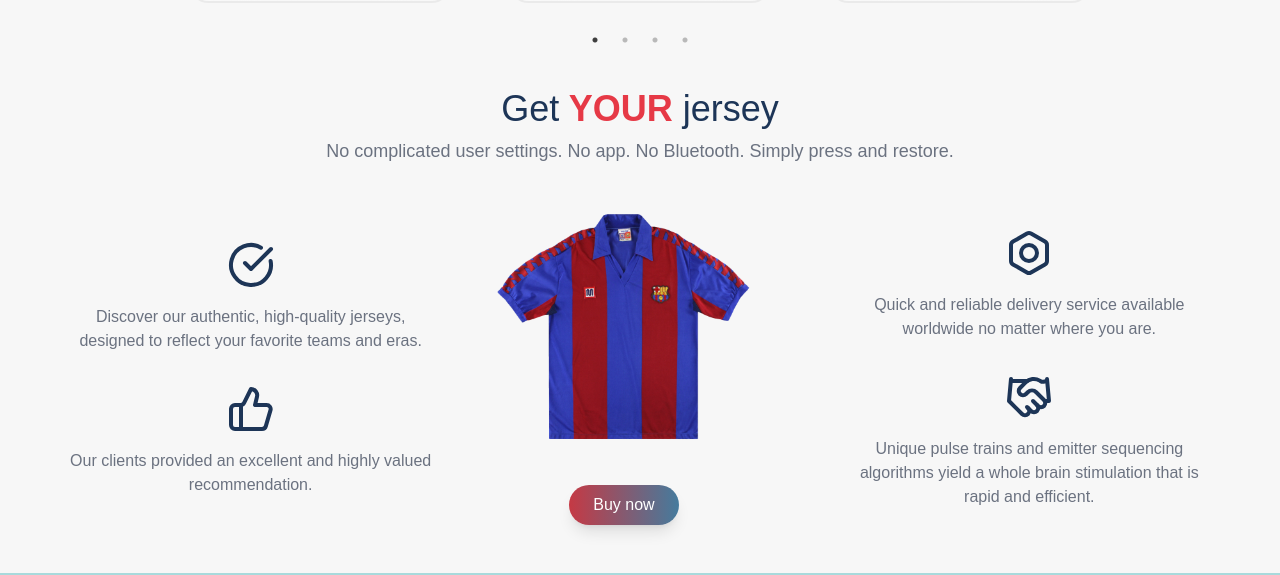
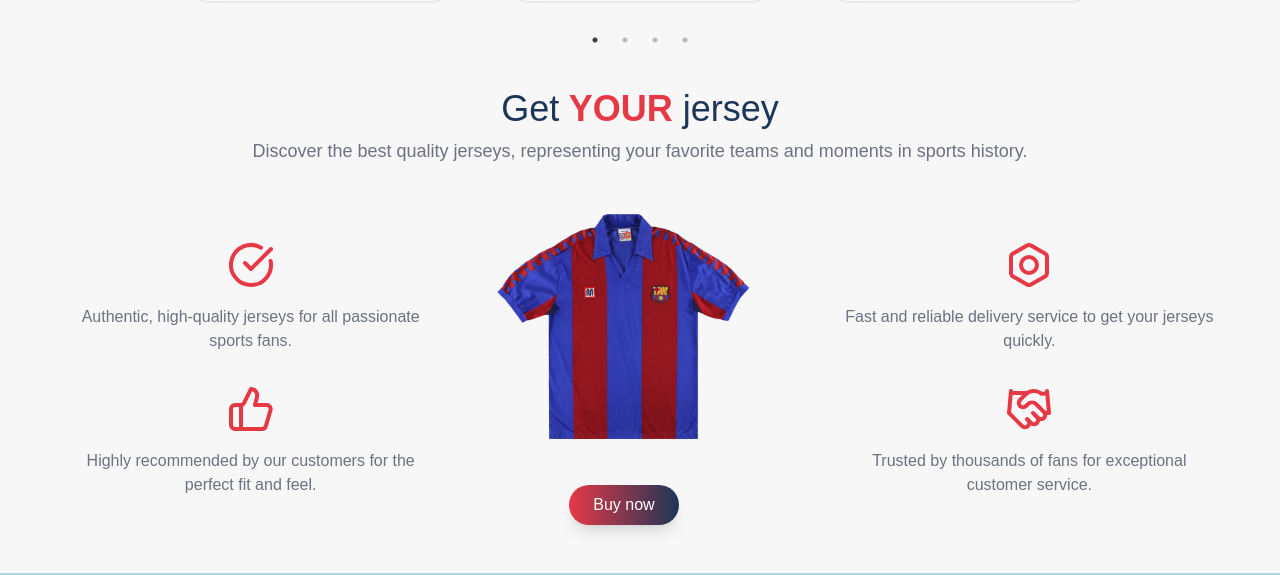
Before and after one commit to MohamedLrDev/Jersey-Shop-Landing, a React (Vite) app: page / in a window 1280 px wide. Shown: the part 1240-1815 px from the top of the page. Built offline with nearby package versions, Linux system fonts and the light colour scheme; what tailwindcss-bg-patterns would draw is missing.

Commit message:
reviews component done

```diff
--- a/src/components/common/ProductHighlights.tsx
+++ b/src/components/common/ProductHighlights.tsx
@@ -5,13 +5,12 @@ const ProductHighlights = () => {
   return (
     <div className="flex flex-col dark:text-white items-center lg:px-12 text-[#1D3557] my-8 px-8">
       {/* Title Section */}
-      <h1 className="text-4xl mb-2  text-center ">
+      <h1 className="text-4xl mb-2 text-center">
         Get<span className="font-semibold text-[#E63946]"> YOUR </span>
         jersey
       </h1>
       <p className="text-gray-500 mb-8 text-lg text-center">
-        No complicated user settings. No app. No Bluetooth. Simply press and
-        restore.
+        Discover the best quality jerseys, representing your favorite teams and moments in sports history.
       </p>
 
       {/* Content Section */}
@@ -19,17 +18,15 @@ const ProductHighlights = () => {
         {/* Left Text Block */}
         <div className="flex-1 text-center">
           <div className="flex flex-col items-center mb-8">
-            <CheckCircle size={48} />
+            <CheckCircle size={48} className="text-[#E63946]" />
             <p className="text-gray-500 mt-4">
-              Discover our authentic, high-quality jerseys, designed to reflect
-              your favorite teams and eras.
+              Authentic, high-quality jerseys for all passionate sports fans.
             </p>
           </div>
           <div className="flex flex-col items-center">
-            <ThumbsUp size={48} />
+            <ThumbsUp size={48} className="text-[#E63946]" />
             <p className="text-gray-500 mt-4">
-              Our clients provided an excellent and highly valued
-              recommendation.
+              Highly recommended by our customers for the perfect fit and feel.
             </p>
           </div>
         </div>
@@ -41,7 +38,7 @@ const ProductHighlights = () => {
             alt="Barcelona Jersey"
             className="w-64 h-64 object-contain mb-8"
           />
-          <button className="px-6 py-2 mb-4 bg-gradient-to-r from-[#c53944] to-[#457B9D] text-white rounded-full cursor-pointer shadow-lg transition-all duration-300 ease-in-out transform hover:scale-105 hover:shadow-xl">
+          <button className="px-6 py-2 mb-4 bg-gradient-to-r from-[#E63946] to-[#1D3557] text-white rounded-full cursor-pointer shadow-lg transition-all duration-300 ease-in-out transform hover:scale-105 hover:shadow-xl">
             Buy now
           </button>
         </div>
@@ -49,17 +46,15 @@ const ProductHighlights = () => {
         {/* Right Text Block */}
         <div className="flex-1 text-center md:pl-8">
           <div className="flex flex-col items-center mb-8">
-            <Bolt size={48} />
+            <Bolt size={48} className="text-[#E63946]" />
             <p className="text-gray-500 mt-4">
-              Quick and reliable delivery service available worldwide no matter
-              where you are.
+              Fast and reliable delivery service to get your jerseys quickly.
             </p>
           </div>
           <div className="flex flex-col items-center">
-            <Handshake size={48} />
+            <Handshake size={48} className="text-[#E63946]" />
             <p className="text-gray-500 mt-4">
-              Unique pulse trains and emitter sequencing algorithms yield a
-              whole brain stimulation that is rapid and efficient.
+              Trusted by thousands of fans for exceptional customer service.
             </p>
           </div>
         </div>
--- a/src/components/common/ProductPage.tsx
+++ /dev/null
@@ -1,118 +0,0 @@
-import { useState } from 'react'
-import { Minus, Plus } from 'lucide-react'
-import { Button } from "@/components/ui/button"
-import { Card, CardContent } from "@/components/ui/card"
-import { Checkbox } from "@/components/ui/checkbox"
-import { Input } from "@/components/ui/input"
-import { Label } from "@/components/ui/label"
-
-const ProductPage = () => {
-  const [quantity, setQuantity] = useState(1)
-  const [size, setSize] = useState('M')
-  const [addName, setAddName] = useState(false)
-  const [addPatch, setAddPatch] = useState(false)
-
-  const handleQuantityChange = (newQuantity: number) => {
-    setQuantity(Math.max(1, newQuantity))
-  }
-
-  return (
-    <Card className="max-w-4xl mx-auto">
-      <CardContent className="flex flex-col md:flex-row gap-8 p-6">
-        <div className="md:w-1/2">
-          <img
-            src="https://placehold.co/600"
-            alt="AC Milan 13/14 Home Jersey"
-            className="w-full object-cover rounded-md"
-          />
-        </div>
-        <div className="md:w-1/2 space-y-6">
-          <h1 className="text-3xl font-bold">AC Milan 13/14 Home Jersey</h1>
-          <div className="flex items-center gap-2">
-            <span className="text-muted-foreground line-through">R 1,349.99 ZAR</span>
-            <span className="text-2xl font-bold">R 899.95 ZAR</span>
-            <span className="bg-red-600 text-primary-foreground text-sm px-2 py-1 rounded">Sale</span>
-          </div>
-          <p className="text-sm text-muted-foreground">Shipping calculated at checkout.</p>
-
-          {/* Size Selection */}
-          <div>
-            <h2 className="font-semibold mb-2">Size</h2>
-            <div className="flex gap-2">
-              {['S', 'M', 'L', 'XL', 'XXL'].map((s) => (
-                <Button
-                  key={s}
-                  variant={size === s ? "default" : "outline"}
-                  className="w-10 h-10 p-0 rounded-full"
-                  onClick={() => setSize(s)}
-                >
-                  {s}
-                </Button>
-              ))}
-            </div>
-          </div>
-
-          {/* Quantity Selector */}
-          <div>
-            <h2 className="font-semibold mb-2">Quantity</h2>
-            <div className="flex items-center border rounded w-32">
-              <Button variant="ghost" size="icon" onClick={() => handleQuantityChange(quantity - 1)}>
-                <Minus className="h-4 w-4" />
-              </Button>
-              <Input
-                type="number"
-                className="w-full text-center border-none"
-                value={quantity}
-                onChange={(e) => handleQuantityChange(parseInt(e.target.value) || 1)}
-                min={1}
-              />
-              <Button variant="ghost" size="icon" onClick={() => handleQuantityChange(quantity + 1)}>
-                <Plus className="h-4 w-4" />
-              </Button>
-            </div>
-          </div>
-
-          {/* Customization Options */}
-          <div className="space-y-2">
-            <div className="flex items-center space-x-2">
-              <Checkbox
-                id="addName"
-                checked={addName}
-                onCheckedChange={(checked) => setAddName(checked === true)}
-              />
-              <Label htmlFor="addName" className="text-sm font-medium">
-                Add Name and Number
-              </Label>
-              <span className="text-sm text-muted-foreground">+R 100.00 ZAR</span>
-            </div>
-            <div className="flex items-center space-x-2">
-              <Checkbox
-                id="addPatch"
-                checked={addPatch}
-                onCheckedChange={(checked) => setAddPatch(checked === true)}
-              />
-              <Label htmlFor="addPatch" className="text-sm font-medium">
-                Add Competition Patch
-              </Label>
-              <span className="text-sm text-muted-foreground">+R 70.00 ZAR</span>
-            </div>
-          </div>
-
-          {/* Action Buttons */}
-          <Button className="w-full" size="lg">
-            Add to cart
-          </Button>
-          <Button className="w-full" variant="outline" size="lg">
-            Buy it now
-          </Button>
-
-          <p className="text-sm">
-            The AC Milan 2013/2014 Long Sleeves Home Jersey is a classic piece of football history.
-          </p>
-        </div>
-      </CardContent>
-    </Card>
-  )
-}
-
-export default ProductPage
```
